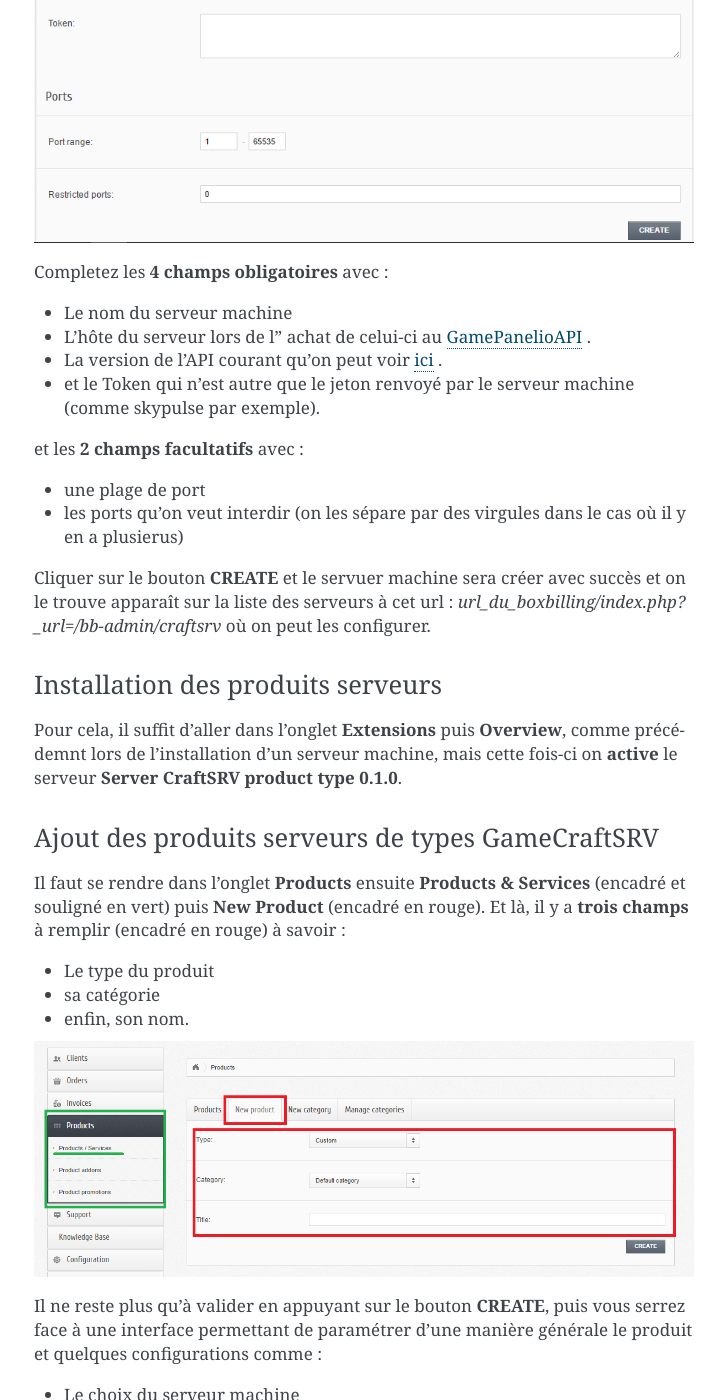
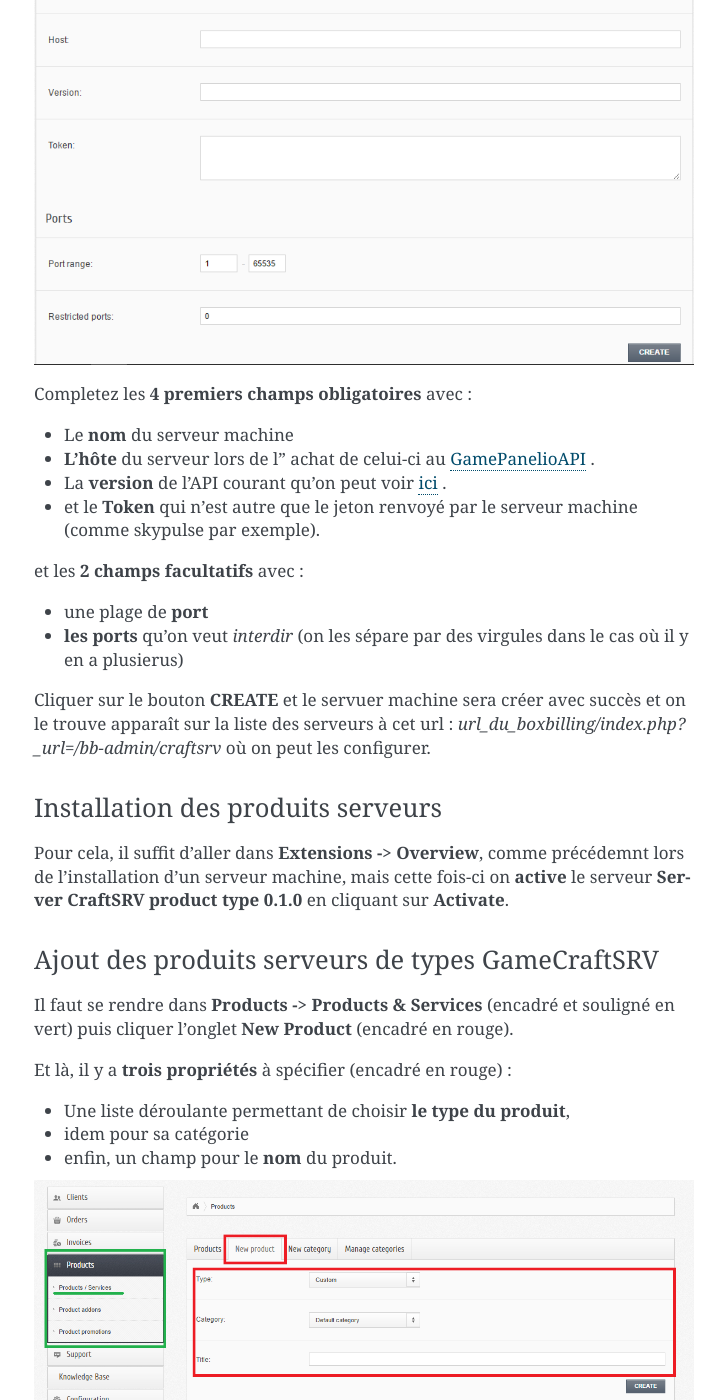
Before and after one commit to JosiasRaz/CraftSRV, a Sphinx documentation site: the page built from docs/README.rst, in a window 1280 px wide and 1400 px high, scrolled down 2602 px. Shown: the whole window, without its empty margins (386-1111 px from the left). Built offline with Sphinx 7.4.7, drawn with Linux system fonts in a browser that asks for light colours; some of the changed text lies outside the part shown.

Commit message:
justify some error typo

```diff
--- a/docs/README.rst
+++ b/docs/README.rst
@@ -12,17 +12,18 @@
 Authentification
 ----------------
 Pour s'authentifier il faut se rendre sur l'url : *url_du_boxbilling/index.php?_url=/bb-admin*.
-Après on loge avec l'adresse éléctronique et le mot de passe en tant que admin.
+Après on loge avec **l'adresse éléctronique** et le **mot de passe** en tant que admin.
 
 Installation (serveur machine)
 ------------------------------
-Dérouler l'onglet **Extensions** ensuite cliquer **Overview** puis il ne reste plus qu'à **activer** le **CraftSRV 0.1.0**.
+Dérouler le menu **Extensions -> Overview** puis il ne reste plus qu'à **activer** le **CraftSRV 0.1.0** en cliquant sur **Activate**.
+
 On sera rédiriger directement vers l'url : *url_du_boxbilling/index.php?_url=/bb-admin/craftsrv*. Et c'est ici que vous pouvez gérer votre serveur machine. Oui, mais comment?
 
 Gestion des serveurs machines
 -----------------------------
-Pour gérer ses serveurs, il faut aller dans l'onglet **CraftSRV** puis cliquer sur **Overview**.
-Et sur le coin à doite,  on observe, succéssivement le **paneau de configuration du host** (par exemple, ici le host est, skypulse), le bouton permettant de **tester si on n'est pas connécté ou pas** et finalement un **bouton d'édition** illustrés sur la figure suivante (encadré en rouge).
+Pour gérer ses serveurs, il faut aller dans l'onglet **CraftSRV -> Overview**.
+Et sur le coin à doite,  on observe, respectivement le **paneau de configuration du host** (par exemple, ici le host est, skypulse), le bouton permettant de **tester si on n'est pas connécté ou pas** et finalement un **bouton d'édition** le tout illustrés sur la figure suivante (encadré en rouge).
 
 .. image:: imgs/image-1.PNG
    :align: center
@@ -41,43 +42,46 @@
 .. image:: imgs/image-3.PNG
    :align: center
 
+Après modiffication souhaitée, cliquer sur **UPDATE** et tout sera enregistre avec ce que vous viens de modiffier.
 
-Où est-ce qu'on peut créer ces serveurs?
+Tout ceci est beau mais où est-ce qu'on peut créer ces serveurs?
 
 Ajout des serveurs machines
 ---------------------------
-Vous pouvez facilement ajouter une nouvrelle serveur machine en allant dans l'onglet **CraftSRV** puis **Overview** après cliquer sur **New CraftSRV** .
+Vous pouvez facilement ajouter une nouvrelle serveur machine ! Rendez vous dans le menu **CraftSRV -> Overview** après cliquer sur l'onglet **New CraftSRV** .
+
 Un formulaire qui comprend **6 champs** apparaît.
 
 .. image:: imgs/image-3'.PNG
    :align: center
 
-Completez les **4 champs obligatoires** avec :
+Completez les **4 premiers champs obligatoires** avec :
 
-- Le nom du serveur machine
-- L'hôte du serveur lors de l' achat de celui-ci au `GamePanelioAPI <https://docs.gamepanel.io/api/>`_ .
-- La version de l'API courant qu'on peut voir `ici <http://docs.gamepanel.io/api>`_ .
-- et le Token qui n'est autre que le jeton renvoyé par le serveur machine (comme skypulse par exemple).
+- Le **nom** du serveur machine
+- **L'hôte** du serveur lors de l' achat de celui-ci au `GamePanelioAPI <https://docs.gamepanel.io/api/>`_ .
+- La **version** de l'API courant qu'on peut voir `ici <http://docs.gamepanel.io/api>`_ .
+- et le **Token** qui n'est autre que le jeton renvoyé par le serveur machine (comme skypulse par exemple).
 
 et les **2 champs facultatifs** avec :
 
-- une plage de port
-- les ports qu'on veut interdir (on les sépare par des virgules dans le cas où il y en a plusierus)
+- une plage de **port**
+- **les ports** qu'on veut *interdir* (on les sépare par des virgules dans le cas où il y en a plusierus)
 
 Cliquer sur le bouton **CREATE** et le servuer machine sera créer avec succès et on le trouve apparaît sur la liste des serveurs à cet url : *url_du_boxbilling/index.php?_url=/bb-admin/craftsrv* où on peut les configurer.
 
 Installation des produits serveurs
 ----------------------------------
-Pour cela, il suffit d'aller dans l'onglet **Extensions** puis **Overview**, comme précédemnt lors de l'installation d'un serveur machine, mais cette fois-ci on **active** le serveur **Server CraftSRV product type 0.1.0**.
+Pour cela, il suffit d'aller dans  **Extensions -> Overview**, comme précédemnt lors de l'installation d'un serveur machine, mais cette fois-ci on **active** le serveur **Server CraftSRV product type 0.1.0** en cliquant sur **Activate**.
 
 Ajout des produits serveurs de types GameCraftSRV
 -------------------------------------------------
-Il faut se rendre dans l'onglet **Products** ensuite **Products & Services** (encadré et souligné en vert) puis **New Product** (encadré en rouge).
-Et là,  il y a **trois champs** à remplir (encadré en rouge) à savoir :
+Il faut se rendre dans **Products -> Products & Services** (encadré et souligné en vert) puis cliquer l'onglet **New Product** (encadré en rouge).
 
-- Le type du produit
-- sa catégorie
-- enfin, son nom.
+Et là,  il y a **trois propriétés** à spécifier (encadré en rouge) :
+
+- Une liste déroulante permettant de choisir **le type du produit**,
+- idem pour sa catégorie
+- enfin, un champ pour le **nom** du produit.
 
 .. image:: imgs/image-4.PNG
    :align: center
```
Also changed, not shown: other parts of docs/README.rst (+1 -1 lines), docs/_build_html/README.html (+26 -25 lines), docs/_build_html/_sources/README.rst.txt (+24 -20 lines), docs/_build_html/searchindex.js (+1 -1 lines), 3 other files.
